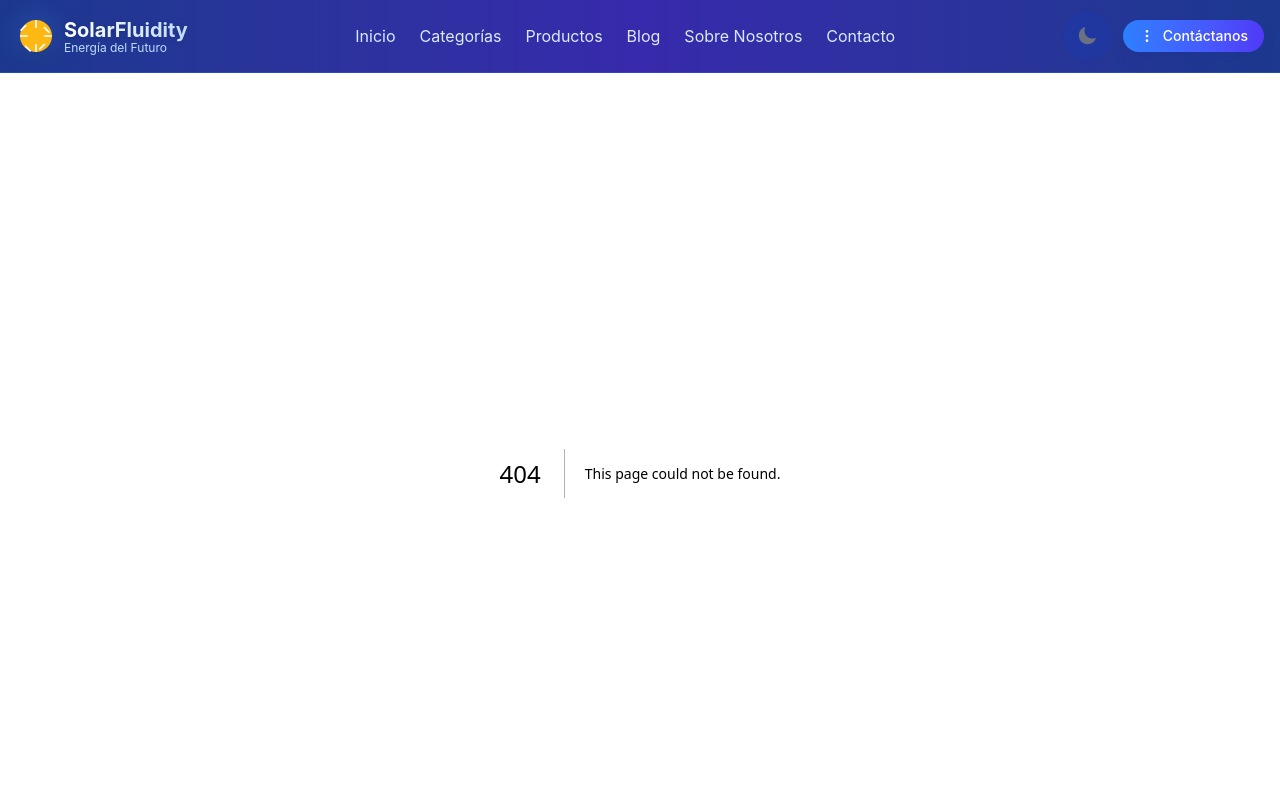
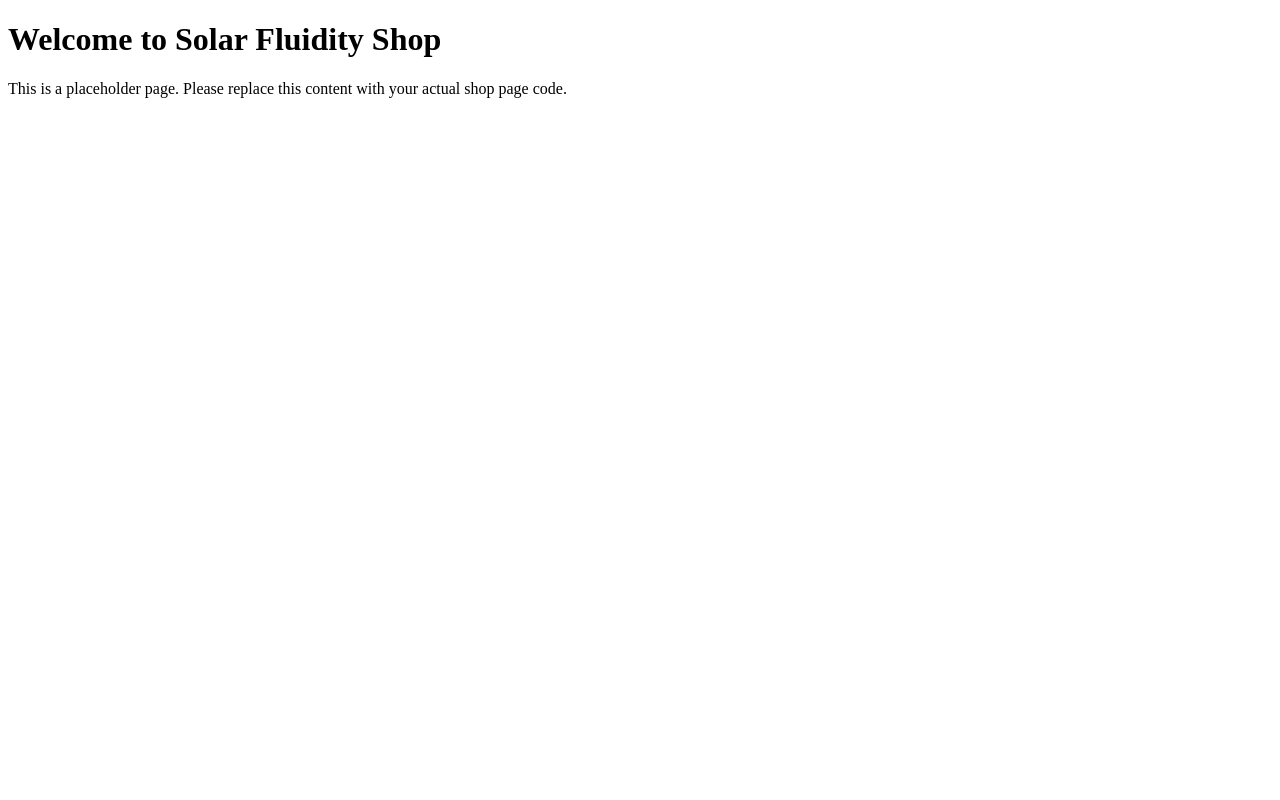
Before and after one commit to KevinCElizondo/solarfluidity.shop, a Next.js app: page /app in a window 1280 px wide. Before the commit this address had no page. Shown: the top 800 px of the page. Built offline with nearby package versions, Linux system fonts and the light colour scheme.

Commit message:
Add placeholder page.tsx to fix 404

```diff
--- /dev/null
+++ b/app/app/page.tsx
@@ -0,0 +1,10 @@
+import React from 'react';
+
+export default function Home() {
+  return (
+    <div>
+      <h1>Welcome to Solar Fluidity Shop</h1>
+      <p>This is a placeholder page. Please replace this content with your actual shop page code.</p>
+    </div>
+  );
+}
```
